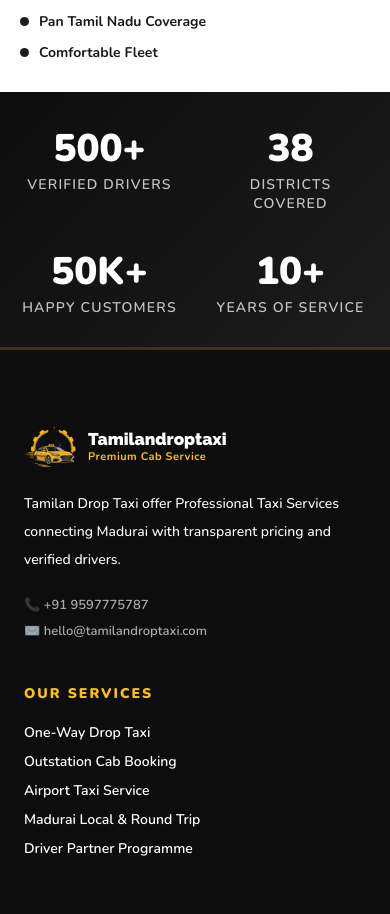
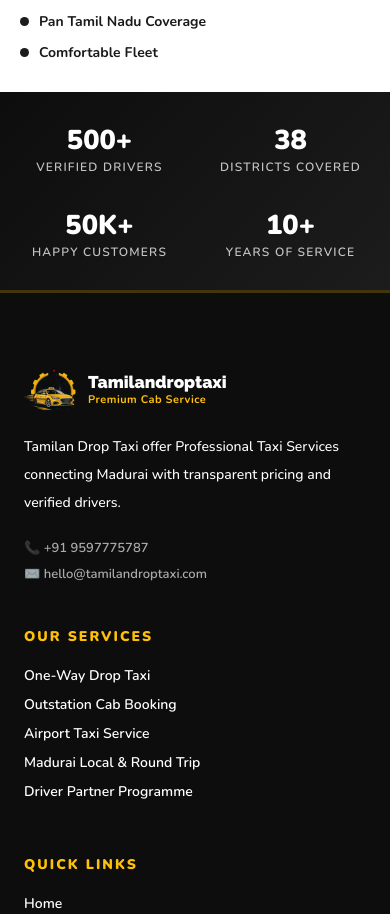
Before and after one commit to maduraitechhub-hub/tamilandroptaxi-demo, a Next.js app: page /about in a window 390 px wide. Shown: the part 1566-2480 px from the top of the page. Built offline with nearby package versions, Linux system fonts and the light colour scheme; no server answers.

Commit message:
Update globals.css

```diff
--- a/styles/globals.css
+++ b/styles/globals.css
@@ -1170,6 +1170,7 @@ body {
 /* Mobile */
 @media (max-width: 576px) {
   .hero-title {
+    line-height: 45px;
     font-size: clamp(1.8rem, 5vw, 2.4rem);
   }
 
@@ -3976,12 +3977,21 @@ details[open] {
 }
 
 @media (max-width: 640px) {
+  .stat-item--light .stat-label {
+    font-size: 12px;
+  }
+  .stat-item--light .stat-value {
+    font-size: 1.7rem;
+  }
   .services-grid {
     grid-template-columns: 1fr 1fr;
   }
 }
 
 @media (max-width: 400px) {
+  .tab-btn {
+    min-width: 104px;
+  }
   .services-grid {
     grid-template-columns: 1fr;
   }
```
